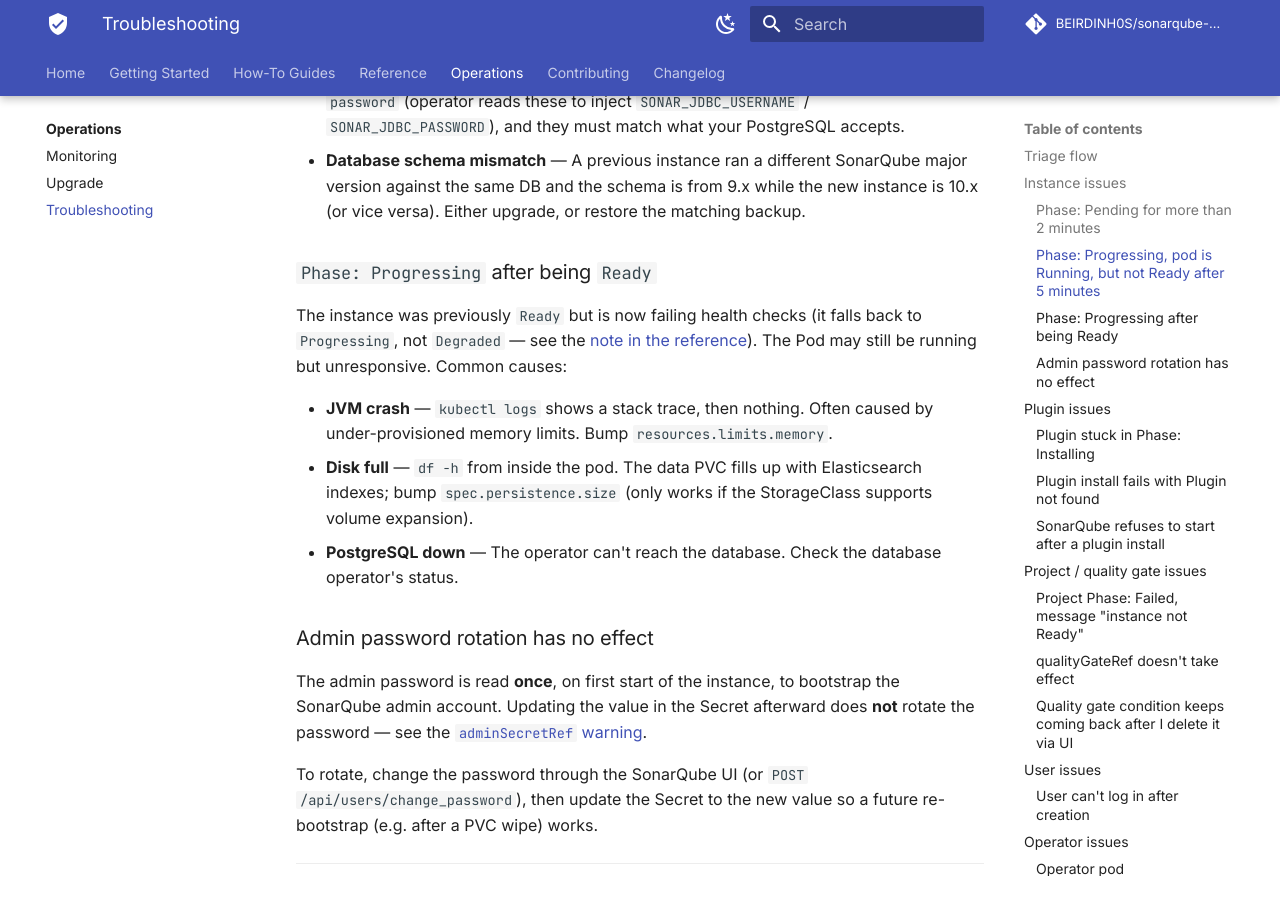
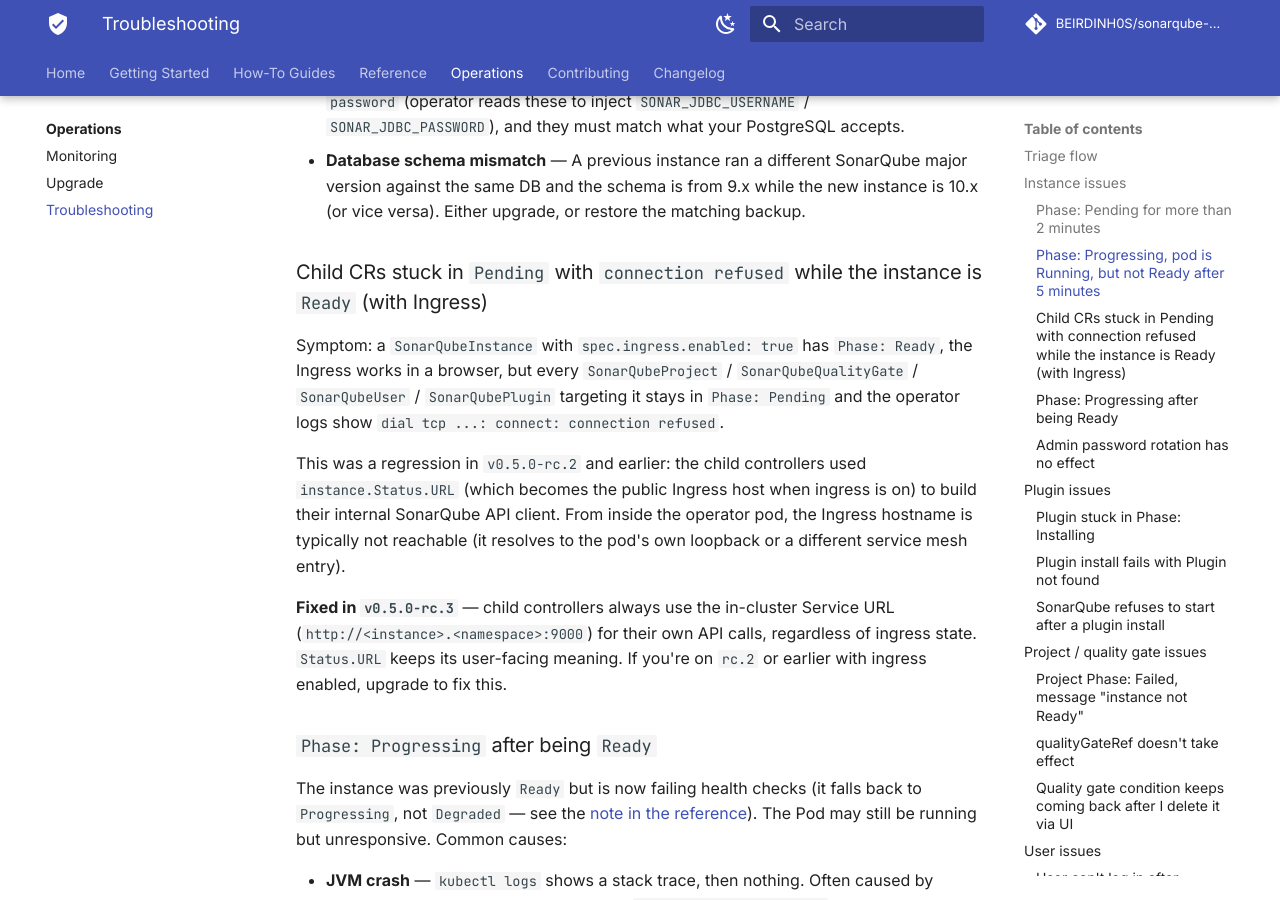
Before and after one commit to BEIRDINH0S/sonarqube-operator, an MkDocs documentation site: the page built from docs/operations/troubleshooting.md, in a window 1280 px wide and 900 px high, scrolled down 1588 px. Built offline with MkDocs 1.6.1 and Material for MkDocs 9.7.7, drawn with Linux system fonts in a browser that asks for light colours; comment, search, counter and statistics services are not loaded.

Commit message:
docs: clarify Status.URL is user-facing only, document the rc.2 ingress regression
Following PR #1 (child controllers using Status.URL for internal API calls
broke when spec.ingress.enabled=true), the docs now explicitly state:

- SonarQubeInstance reference: Status.URL is for human consumption and
  external clients only. The operator's own controllers always use the
  in-cluster Service URL for their internal calls — independent of the
  ingress configuration.
- Troubleshooting: a new entry covering the symptom (child CRs stuck in
  Pending, connection refused in operator logs) for users still on
  rc.2 or earlier with ingress enabled, with a pointer to upgrade.

```diff
--- a/docs/operations/troubleshooting.md
+++ b/docs/operations/troubleshooting.md
@@ -76,6 +76,24 @@ Common causes:
   SonarQube major version against the same DB and the schema is from
   9.x while the new instance is 10.x (or vice versa). Either upgrade,
   or restore the matching backup.
+
+### Child CRs stuck in `Pending` with `connection refused` while the instance is `Ready` (with Ingress)
+
+Symptom: a `SonarQubeInstance` with `spec.ingress.enabled: true` has `Phase: Ready`,
+the Ingress works in a browser, but every `SonarQubeProject` /
+`SonarQubeQualityGate` / `SonarQubeUser` / `SonarQubePlugin` targeting it stays
+in `Phase: Pending` and the operator logs show `dial tcp ...: connect: connection refused`.
+
+This was a regression in `v0.5.0-rc.2` and earlier: the child controllers used
+`instance.Status.URL` (which becomes the public Ingress host when ingress is on)
+to build their internal SonarQube API client. From inside the operator pod, the
+Ingress hostname is typically not reachable (it resolves to the pod's own
+loopback or a different service mesh entry).
+
+**Fixed in `v0.5.0-rc.3`** — child controllers always use the in-cluster Service
+URL (`http://<instance>.<namespace>:9000`) for their own API calls, regardless
+of ingress state. `Status.URL` keeps its user-facing meaning. If you're on
+`rc.2` or earlier with ingress enabled, upgrade to fix this.
 
 ### `Phase: Progressing` after being `Ready`
 
```
Also changed, not shown: docs/reference/crds/sonarqubeinstance.md (+1 -1 lines).
